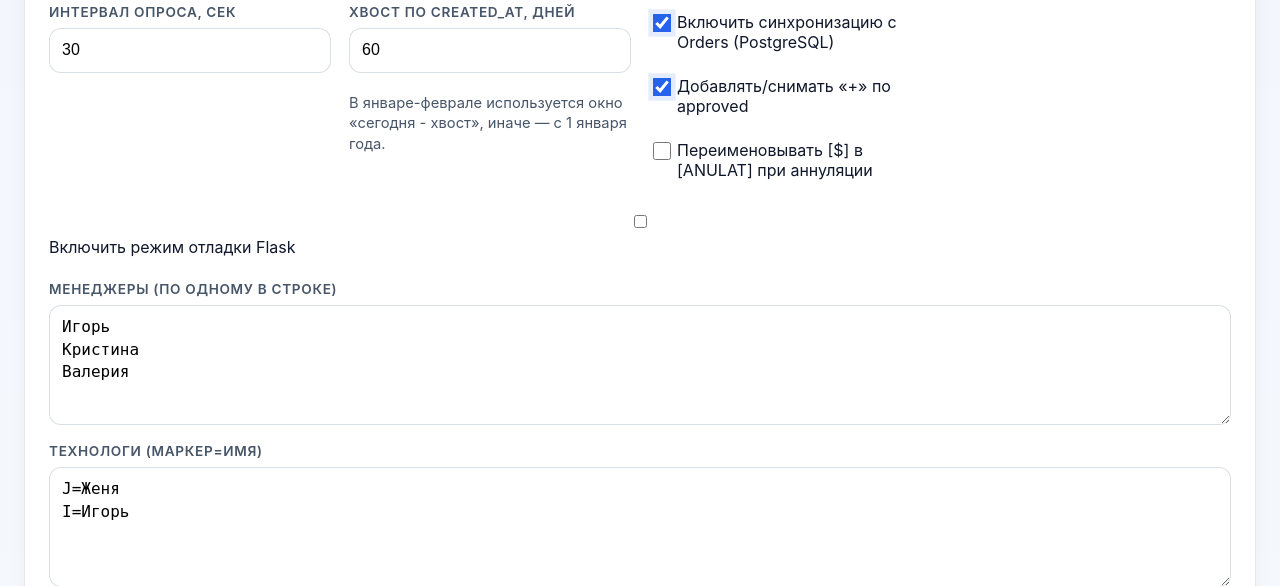
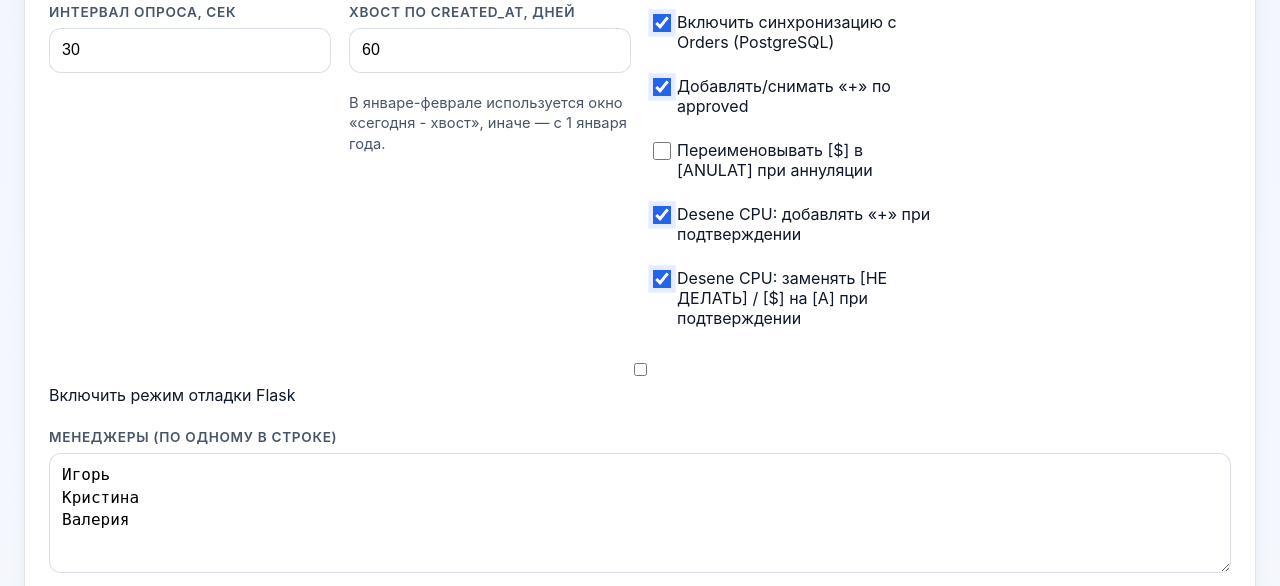
Before and after one commit to evgexa42/Bazis, a Flask app: page /settings in a window 1280 px wide. Shown: the part 1588-2174 px from the top of the page. Run offline with Flask 3, Linux system fonts and the light colour scheme; the visitor is signed in with stand-in values (Sample User, id 1); parts of the project's set-up code (start-up, migrations or seed data) failed here and were passed over; some libraries are stand-ins or nearby versions.

Commit message:
Add configurable Desene CPU rename on confirm

```diff
--- a/app/routes/settings.py
+++ b/app/routes/settings.py
@@ -156,6 +156,8 @@ def settings_page():
             pg_enabled = request.form.get("orders_sync_enabled") == "on"
             plus_rename = request.form.get("orders_plus_rename") == "on"
             anulat_rename = request.form.get("orders_anulat_rename") == "on"
+            desene_cpu_rename_on_confirm = request.form.get("desene_cpu_rename_on_confirm") == "on"
+            desene_cpu_replace_not_do_marker = request.form.get("desene_cpu_replace_not_do_marker") == "on"
             not_given_folder = request.form.get("not_given_folder_path", "").strip()
 
             telegram_token = request.form.get("telegram_token", "").strip()
@@ -229,6 +231,10 @@ def settings_page():
             auto_confirm_cfg = updated.setdefault("orders_auto_confirm", {})
             auto_confirm_cfg["path_not_given_folder"] = not_given_folder
 
+            desene_cpu_confirm_cfg = updated.setdefault("desene_cpu_confirm", {})
+            desene_cpu_confirm_cfg["rename_on_confirm"] = desene_cpu_rename_on_confirm
+            desene_cpu_confirm_cfg["replace_not_do_marker"] = desene_cpu_replace_not_do_marker
+
         if not errors:
             save_config(updated)
             CONFIG.clear()
@@ -257,6 +263,9 @@ def settings_page():
             auto_confirm_changed = (
                 old_config.get("orders_auto_confirm", {}) != updated.get("orders_auto_confirm", {})
             )
+            desene_cpu_confirm_changed = (
+                old_config.get("desene_cpu_confirm", {}) != updated.get("desene_cpu_confirm", {})
+            )
             telegram_changed = old_config.get("telegram", {}) != updated.get("telegram", {})
 
             monitor_restart_required = paths_changed
@@ -276,6 +285,8 @@ def settings_page():
                 light_changes.append("параметры Orders (PostgreSQL)")
             if auto_confirm_changed:
                 light_changes.append("параметры автоподтверждения")
+            if desene_cpu_confirm_changed:
+                light_changes.append("параметры подтверждения Desene CPU")
             if telegram_changed:
                 light_changes.append("настройки Telegram")
             if paths_changed:
--- a/app/templates/settings.html
+++ b/app/templates/settings.html
@@ -178,6 +178,14 @@ data-managers='{{ config_managers | tojson }}'
           <label class="checkbox-row">
             <input type="checkbox" name="orders_anulat_rename" {% if config.get('orders_sync', {}).get('anulat_rename_tech_marker', False) %}checked{% endif %}>
             <span>Переименовывать [$] в [ANULAT] при аннуляции</span>
+          </label>
+          <label class="checkbox-row">
+            <input type="checkbox" name="desene_cpu_rename_on_confirm" {% if config.get('desene_cpu_confirm', {}).get('rename_on_confirm', True) %}checked{% endif %}>
+            <span>Desene CPU: добавлять «+» при подтверждении</span>
+          </label>
+          <label class="checkbox-row">
+            <input type="checkbox" name="desene_cpu_replace_not_do_marker" {% if config.get('desene_cpu_confirm', {}).get('replace_not_do_marker', True) %}checked{% endif %}>
+            <span>Desene CPU: заменять [НЕ ДЕЛАТЬ] / [$] на [A] при подтверждении</span>
           </label>
         </div>
       </div>
```
Also changed, not shown: app/config.py (+27 -0 lines), app/routes/desene_cpu.py (+61 -0 lines).
